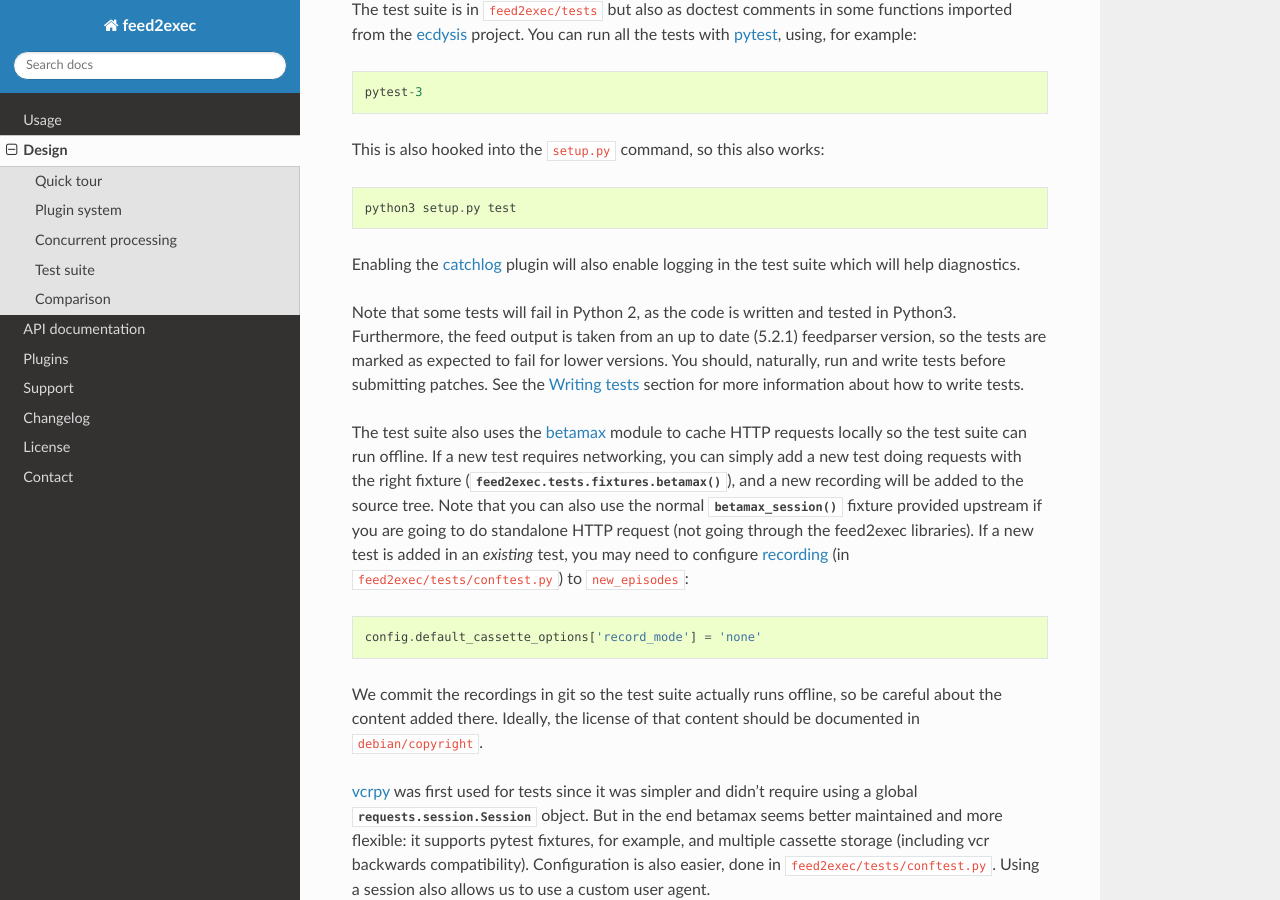
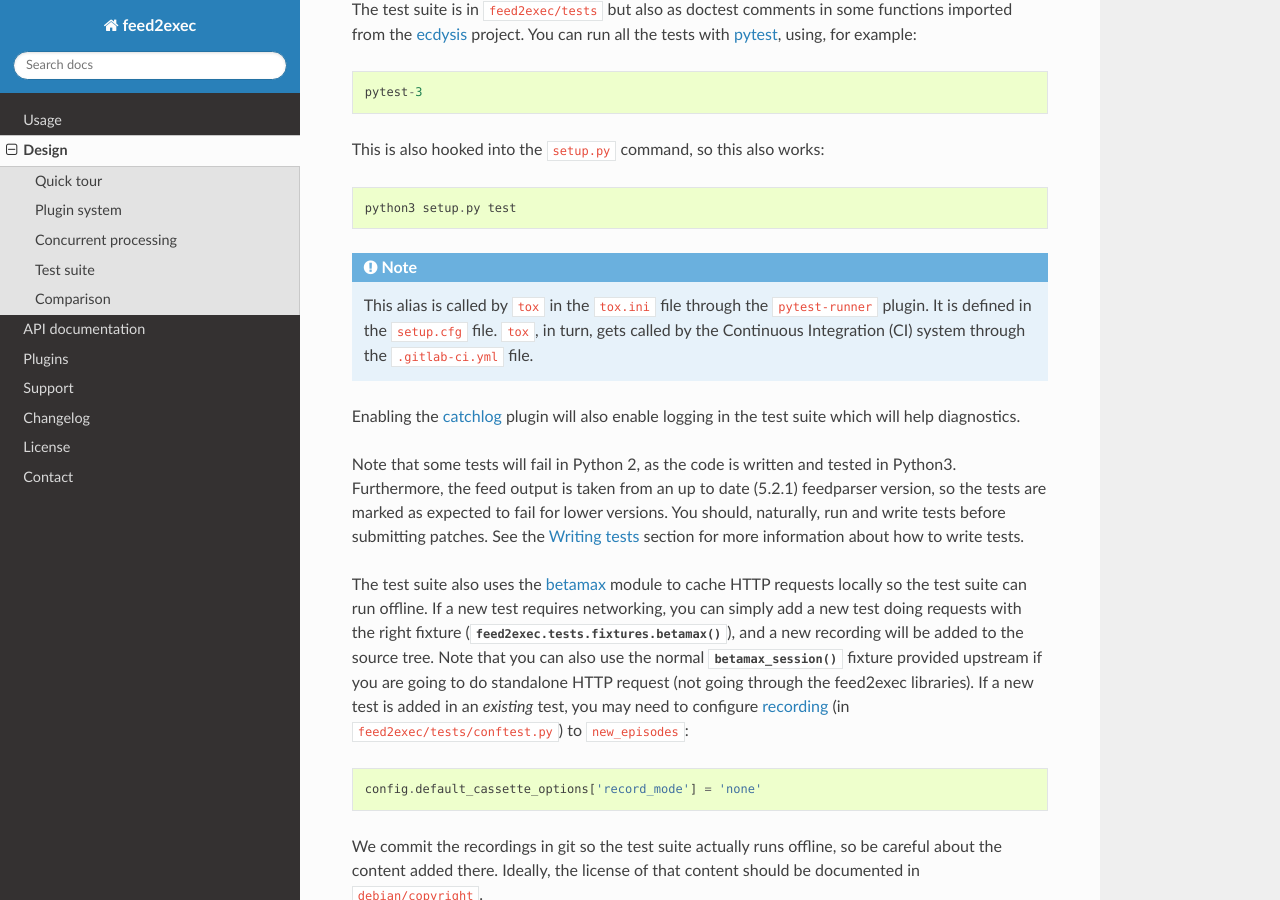
Before and after one commit to timb-machine-mirrors/anarcat-feed2exec, a Sphinx documentation site: the page built from doc/design.rst, in a window 1280 px wide and 900 px high, scrolled down 2065 px. Built offline with Sphinx 7.4.7 and the Read the Docs theme 2.0.0, drawn with Linux system fonts in a browser that asks for light colours; the version number could not be read and is left out.

Commit message:
explain how tests are hooked up together.

```diff
--- a/doc/design.rst
+++ b/doc/design.rst
@@ -127,6 +127,12 @@ all the tests with `pytest`_, using, for example::
 This is also hooked into the ``setup.py`` command, so this also works::
 
   python3 setup.py test
+
+.. note:: This alias is called by ``tox`` in the ``tox.ini`` file
+          through the ``pytest-runner`` plugin. It is defined in the
+          ``setup.cfg`` file. ``tox``, in turn, gets called by the
+          Continuous Integration (CI) system through the
+          ``.gitlab-ci.yml`` file.
 
 Enabling the `catchlog`_ plugin will also enable logging in the test
 suite which will help diagnostics.
```
